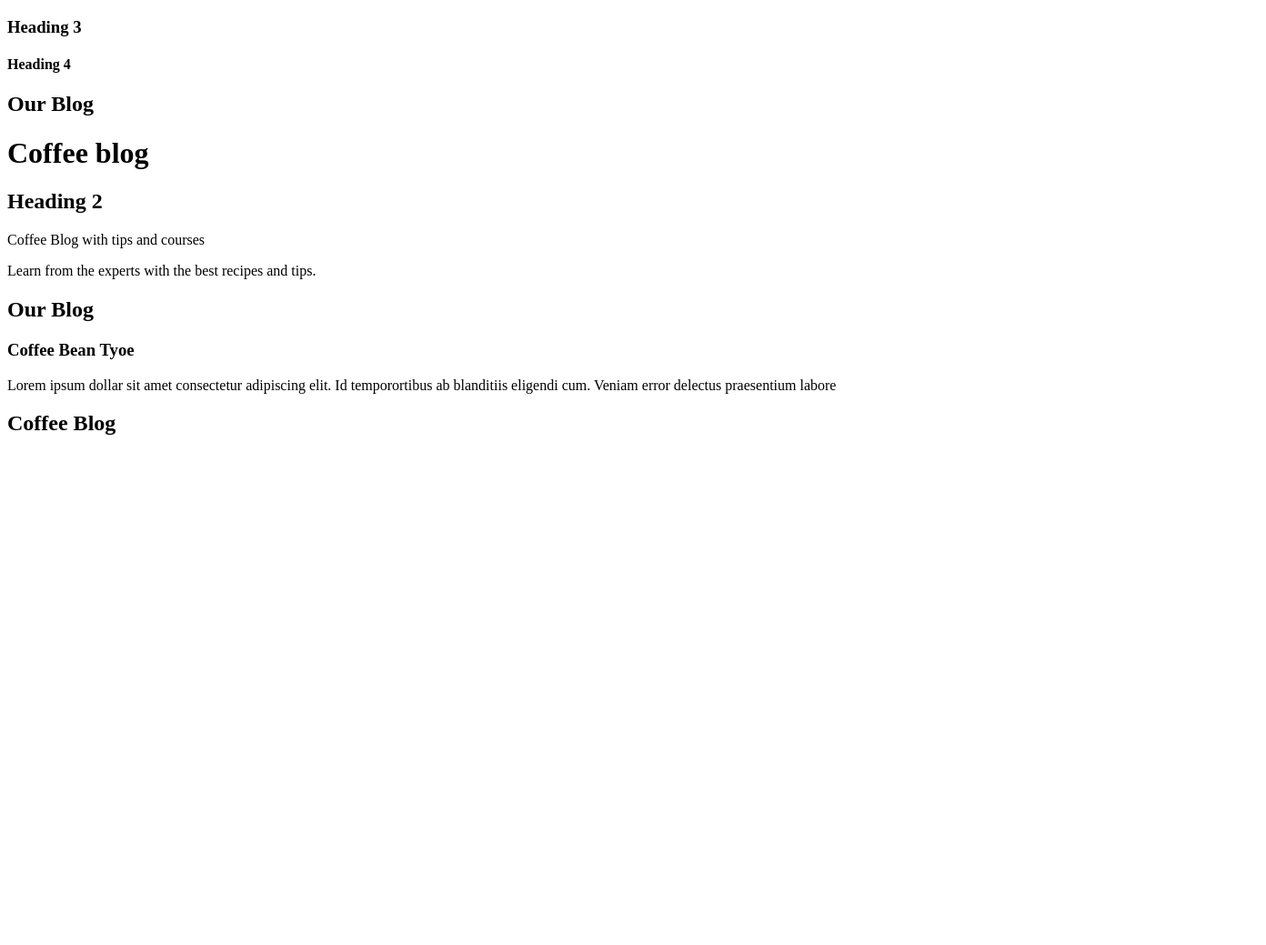
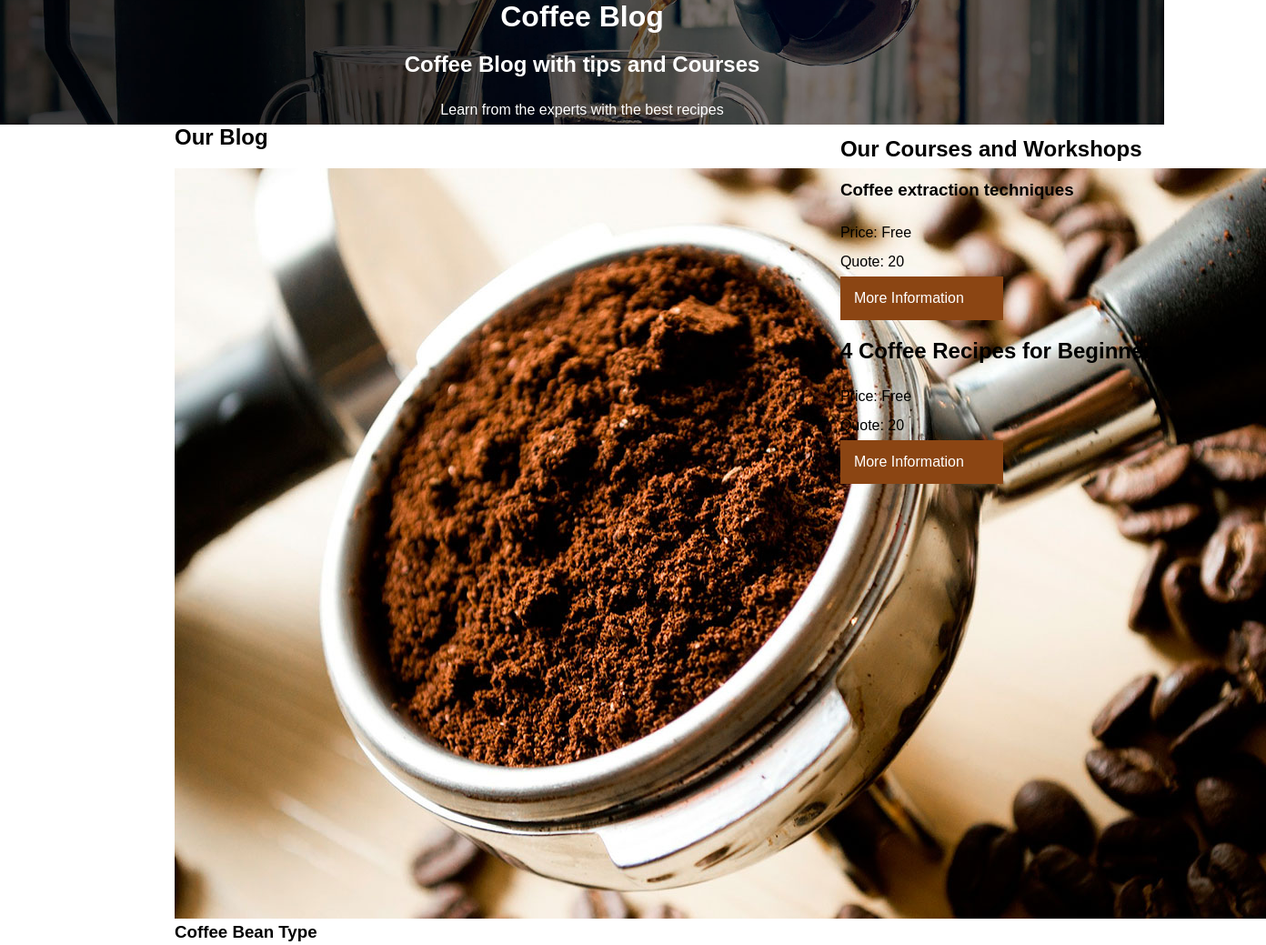
Before and after one commit to glendaandrews77/FSDI-101, a plain HTML site: page 101/index.html in a window 1280 px wide. Shown: the top 1039 px of the page at 91% size, 1392 px wide, since content can reach past the window. Before the commit the page ends 800 px from the top, so only its background shows below. Drawn offline with Linux system fonts and the light colour scheme.

Commit message:
Add files via upload

```diff
--- a/101/index.html
+++ b/101/index.html
@@ -2,35 +2,66 @@
 <html lang="en">
 <head>
     <meta charset="UTF-8">
+    <meta http-eqiv="X-UA-Compatible" content="IE=edge">
     <meta name="viewport" content="width=device-width, initial-scale=1.0">
+    <link rel="stylesheet" href="mystyle.css">
+
     <title>Coffee Blog</title>
+
 </head>
 <body>
 
-   <h3>Heading 3</h3>
-   <h4>Heading 4</h4>
 
-    <h2>Our Blog</h2>
-<header>
-    <h1>Coffee blog</h1>
-    <h2>Heading 2</h2>Coffee Blog with tips and courses
-     <p> Learn from the experts with the best recipes and tips.</p>
-</header>
+   <header class="site-init">
+       <h1>Coffee Blog</h1>
+       <h2>Coffee Blog with tips and Courses</h2>
+       <p>Learn from the experts with the best recipes</p>
+   </header>
 
-<main>
-    <h2>Our Blog</h2>
+   <main class="container">
+       <h2>Our Blog</h2>
 
     <div>
-        <h3>Coffee Bean Tyoe</h3>
-        <p>Lorem ipsum dollar sit amet consectetur adipiscing elit. Id temporortibus ab blanditiis eligendi cum. Veniam error delectus praesentium labore</p>
+        <img src="img/blog1.jpg" alt="blog 1 img">
+        <h3>Coffee Bean Type</h3>
+        <p>Lorem ipsum dolor sit amet consectetur adipisicing elit. Id temporibus ab blanditiis elogendi cum. Veniam error delectus praesentium lanore quia. Aloquam quas, ad ab sapoente pariatur saepe ex. Repudiandae, facere!</p>
+        <a href="#">Read more</a>
+        class
     </div>
-</main>
 
-<footer>
-    <h2>Coffee Blog</h2>
-</footer>
+    <div>
+        <img src="img/blog2.jpg" alt="blog 2 img">
+        <h3>3 Delicious Coffee Recipes</h3>
+        <p>Lorem ipsum dolor sit amet consectetur adipisicing elit. Id temporibus ab blanditiis elogendi cum. Veniam error delectus praesentium lanore quia. Aloquam quas, ad ab sapoente pariatur saepe ex. Repudiandae, facere!</p>
+        <a href="#">Read more</a>
+
+    </div>
+    <div>  <img src="img/blog3.jpg" alt="blog 3 img">
+        <h3>Coffee Benefits</h3>
+        <p>Lorem ipsum dolor sit amet consectetur adipisicing elit. Id temporibus ab blanditiis elogendi cum. Veniam error delectus praesentium lanore quia. Aloquam quas, ad ab sapoente pariatur saepe ex. Repudiandae, facere!</p>
+        <a class="btn-read" href="#"> Read more</a>
+    </div>
+
+    <div class="workshops-right">
+        <h2>Our Courses and Workshops</h2>
+        <h3>Coffee extraction techniques</h3>
+        <p>Price: Free</p>
+        <p>Quote: 20</p>
+        <a class="btn-info" href="#">More Information</a>
 
 
+        <h2>4 Coffee Recipes for Beginners</h2>
+       <p>Price: Free</p>
+       <p>Quote: 20</p>
+       <a class="btn-info" href="#">More Information</a>
+    </div>
+
+    </div>
+   </main>
+
+   <footer>
+       <h2>Coffee Blog</h2>
+   </footer>
 
 </body>
 </html>
--- /dev/null
+++ b/101/mystyle.css
@@ -0,0 +1,63 @@
+/*global*/
+*{
+    margin:0;
+    padding:0;
+}
+body{
+    font-family: arial;
+}
+image{
+    max-width: 100%;
+}
+a{
+    text-decoration: none;
+    color:black;
+}
+h1,h2,h3{
+    margin-bottom: 20px;
+}
+p{
+    line-height: 2;
+}
+/*utilities*/
+.container{
+width: 70%;
+margin-right:auto;
+margin-left: auto;
+}
+
+.btn-read{
+    display: block;
+    width:100px;
+    background-color: black;
+    color: white;
+    padding:15px;
+    text-align: center;
+    margin-bottom: 20px;
+}
+/*header*/
+.site-init{
+    background-image: url(img/banner.jpg);
+    background-position: center center;
+    background-size: cover;
+    height: 400%px;
+    color:white;
+    text-align: center;
+ }
+
+.btn-info{
+    display: flex;
+    width:149px;
+    background-color:#8b4513;
+    color: white;
+    padding:15px;
+    text-align: center;
+    margin-bottom: 20px;
+}
+
+.workshops-right{
+    position: absolute;
+    top: 150px;
+    right: 0;
+
+}
```
Also changed, not shown: 101/img/banner.jpg (added), 101/img/blog1.jpg (added), 101/img/blog2.jpg (added), 101/img/blog3.jpg (added), 101/img/contact.jpg (added), 101/img/course1.jpg (added), 101/img/course2.jpg (added), 101/img/course3.jpg (added), 101/img/us.jpg (added).
